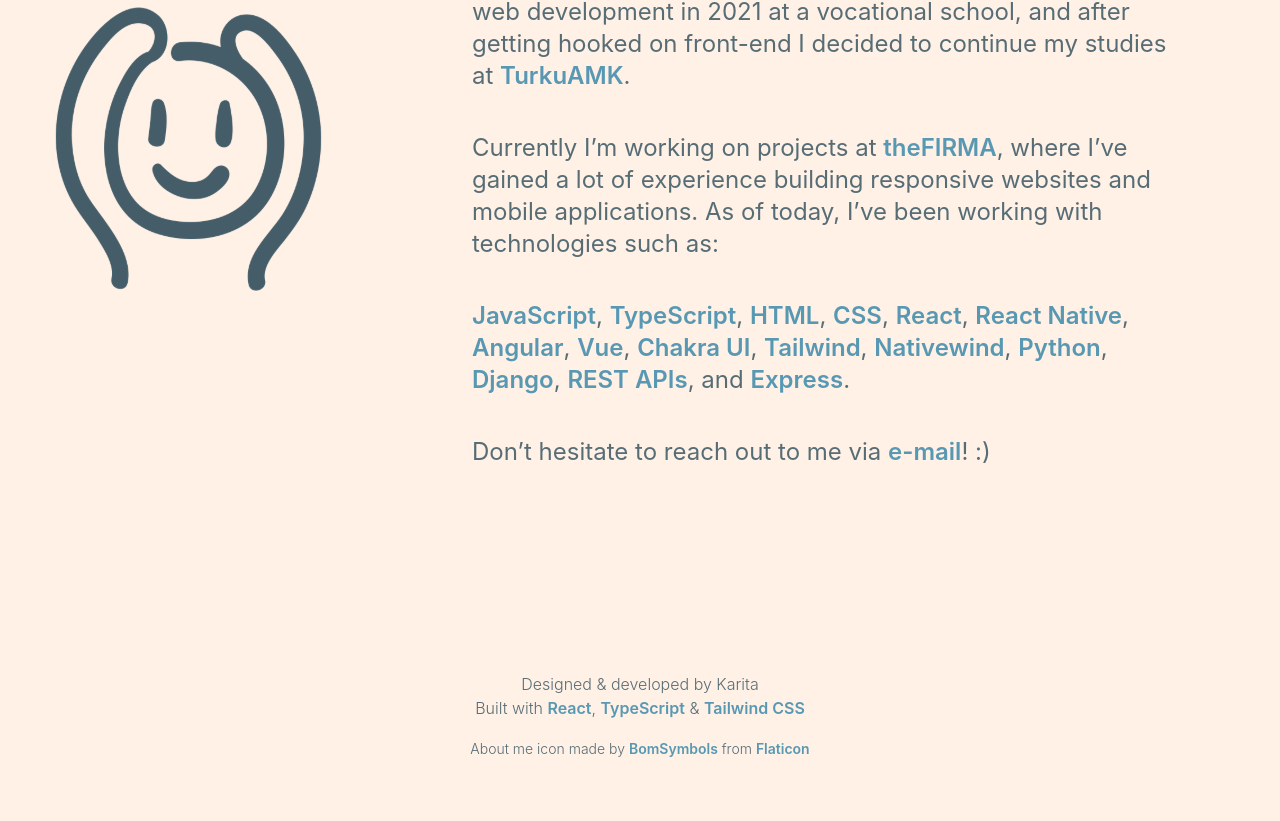
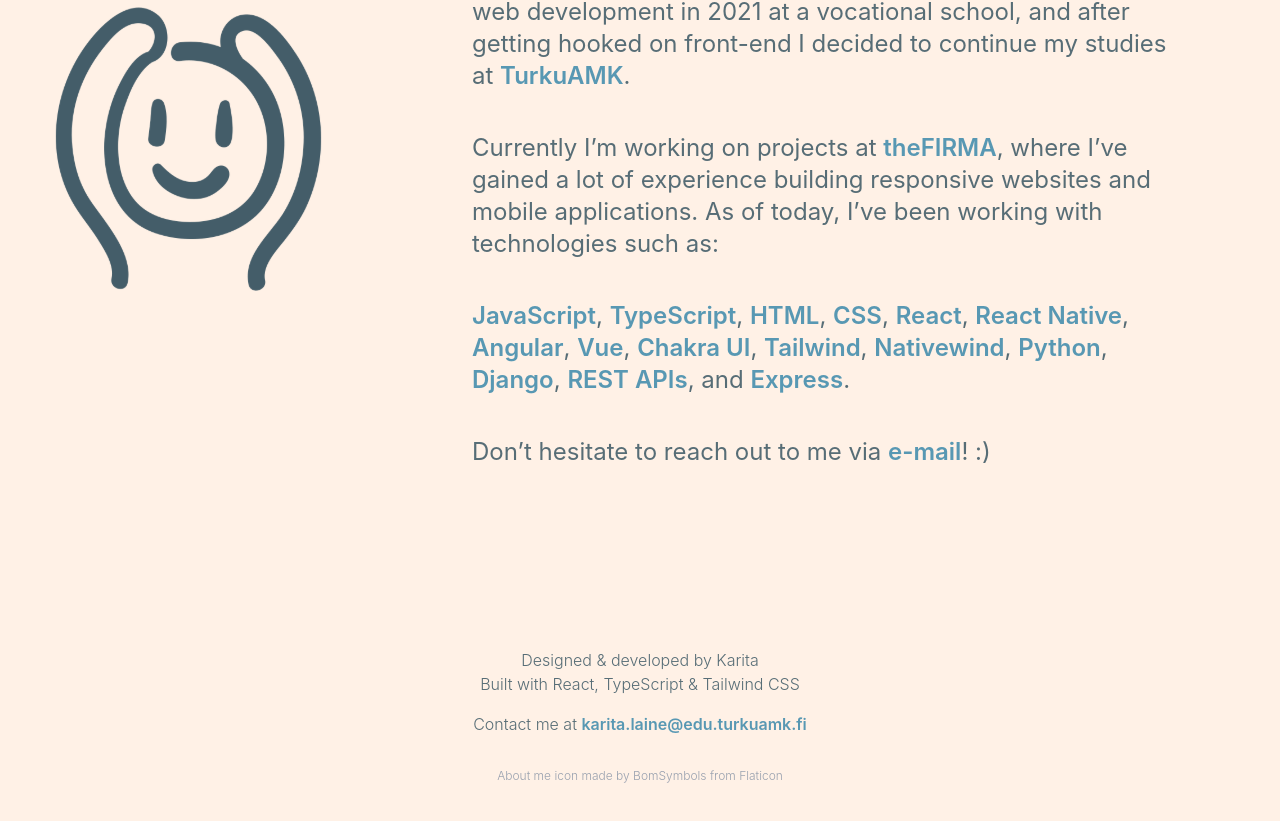
Before and after one commit to KaritaLaine/karita, a React (Vite) app in the folder karita/: page / in a window 1280 px wide. Shown: the part 1041-1862 px from the top of the page. Built offline with nearby package versions, Linux system fonts and the light colour scheme.

Commit message:
refactor: move contact me to footer

```diff
--- a/karita/src/components/wrapper/footer.tsx
+++ b/karita/src/components/wrapper/footer.tsx
@@ -7,21 +7,28 @@
   return (
     <footer className="flex flex-col text-center font-light items-center h-[15rem] justify-center bg-cream">
       <p>Designed & developed by Karita</p>
-      <p>
-        Built with <LinkText link="https://react.dev/" name="React" />,{" "}
-        <LinkText link="https://www.typescriptlang.org/" name="TypeScript" /> &{" "}
-        <LinkText link="https://tailwindcss.com/" name="Tailwind CSS" />
+      <p>Built with React, TypeScript & Tailwind CSS</p>
+      <p className="mt-[1rem]">
+        Contact me at{" "}
+        <LinkText
+          link="mailto:karita.laine@edu.turkuamk.fi"
+          name="karita.laine@edu.turkuamk.fi"
+        />
       </p>
 
       {isHomePage && (
-        <div className="text-sm flex flex-wrap justify-center mt-[1.2rem]">
+        <div className="text-xs text-gray-400 mt-[2rem]">
           <p>
             About me icon made by{" "}
-            <LinkText
-              link="https://www.flaticon.com/authors/bomsymbols"
-              name="BomSymbols"
-            />{" "}
-            from <LinkText link="https://www.flaticon.com/" name="Flaticon" />
+            <span>
+              <a href="https://www.flaticon.com/authors/bomsymbols">
+                BomSymbols
+              </a>
+            </span>{" "}
+            from{" "}
+            <span>
+              <a href="https://www.flaticon.com/">Flaticon</a>
+            </span>
           </p>
         </div>
       )}
--- a/karita/src/components/wrapper/header.tsx
+++ b/karita/src/components/wrapper/header.tsx
@@ -17,7 +17,6 @@
   const navLinks = [
     { path: "/", name: "Home" },
     { path: "/projects", name: "Projects" },
-    { path: "/contact", name: "Contact" },
   ]
 
   return (
--- a/karita/src/components/wrapper/wrapper.tsx
+++ b/karita/src/components/wrapper/wrapper.tsx
@@ -8,12 +8,12 @@
 
 export const Wrapper = ({ children, pageHeader }: Props) => {
   return (
-    <>
+    <div className="h-100vh flex flex-col">
       <Header pageHeader={pageHeader} />
-      <div className="flex align-center justify-center py-[3%] pb-[10%] bg-cream">
+      <div className="flex align-center justify-center py-[3%] pb-[10%] bg-cream flex-grow">
         {children}
       </div>
       <Footer />
-    </>
+    </div>
   )
 }
--- a/karita/src/pages/contact/contact.tsx
+++ /dev/null
@@ -1,13 +0,0 @@
-import { Wrapper } from "../../components/wrapper/wrapper"
-
-export const Contact = () => {
-  return (
-    <Wrapper pageHeader="Contact me">
-      <div className="flex flex-col justify-center items-center">
-        <div className="mt-[8rem]">
-          <p> Contact </p>
-        </div>
-      </div>
-    </Wrapper>
-  )
-}
--- a/karita/src/routeTree.gen.ts
+++ b/karita/src/routeTree.gen.ts
@@ -10,17 +10,11 @@
 
 import { Route as rootRouteImport } from './routes/__root'
 import { Route as ProjectsRouteImport } from './routes/projects'
-import { Route as ContactRouteImport } from './routes/contact'
 import { Route as IndexRouteImport } from './routes/index'
 
 const ProjectsRoute = ProjectsRouteImport.update({
   id: '/projects',
   path: '/projects',
-  getParentRoute: () => rootRouteImport,
-} as any)
-const ContactRoute = ContactRouteImport.update({
-  id: '/contact',
-  path: '/contact',
   getParentRoute: () => rootRouteImport,
 } as any)
 const IndexRoute = IndexRouteImport.update({
@@ -31,31 +25,27 @@
 
 export interface FileRoutesByFullPath {
   '/': typeof IndexRoute
-  '/contact': typeof ContactRoute
   '/projects': typeof ProjectsRoute
 }
 export interface FileRoutesByTo {
   '/': typeof IndexRoute
-  '/contact': typeof ContactRoute
   '/projects': typeof ProjectsRoute
 }
 export interface FileRoutesById {
   __root__: typeof rootRouteImport
   '/': typeof IndexRoute
-  '/contact': typeof ContactRoute
   '/projects': typeof ProjectsRoute
 }
 export interface FileRouteTypes {
   fileRoutesByFullPath: FileRoutesByFullPath
-  fullPaths: '/' | '/contact' | '/projects'
+  fullPaths: '/' | '/projects'
   fileRoutesByTo: FileRoutesByTo
-  to: '/' | '/contact' | '/projects'
-  id: '__root__' | '/' | '/contact' | '/projects'
+  to: '/' | '/projects'
+  id: '__root__' | '/' | '/projects'
   fileRoutesById: FileRoutesById
 }
 export interface RootRouteChildren {
   IndexRoute: typeof IndexRoute
-  ContactRoute: typeof ContactRoute
   ProjectsRoute: typeof ProjectsRoute
 }
 
@@ -66,13 +56,6 @@
       path: '/projects'
       fullPath: '/projects'
       preLoaderRoute: typeof ProjectsRouteImport
-      parentRoute: typeof rootRouteImport
-    }
-    '/contact': {
-      id: '/contact'
-      path: '/contact'
-      fullPath: '/contact'
-      preLoaderRoute: typeof ContactRouteImport
       parentRoute: typeof rootRouteImport
     }
     '/': {
@@ -87,7 +70,6 @@
 
 const rootRouteChildren: RootRouteChildren = {
   IndexRoute: IndexRoute,
-  ContactRoute: ContactRoute,
   ProjectsRoute: ProjectsRoute,
 }
 export const routeTree = rootRouteImport
--- a/karita/src/routes/contact.tsx
+++ /dev/null
@@ -1,10 +0,0 @@
-import { createFileRoute } from "@tanstack/react-router"
-import { Contact } from "../pages/contact/contact"
-
-export const Route = createFileRoute("/contact")({
-  component: RouteComponent,
-})
-
-function RouteComponent() {
-  return <Contact />
-}
```
